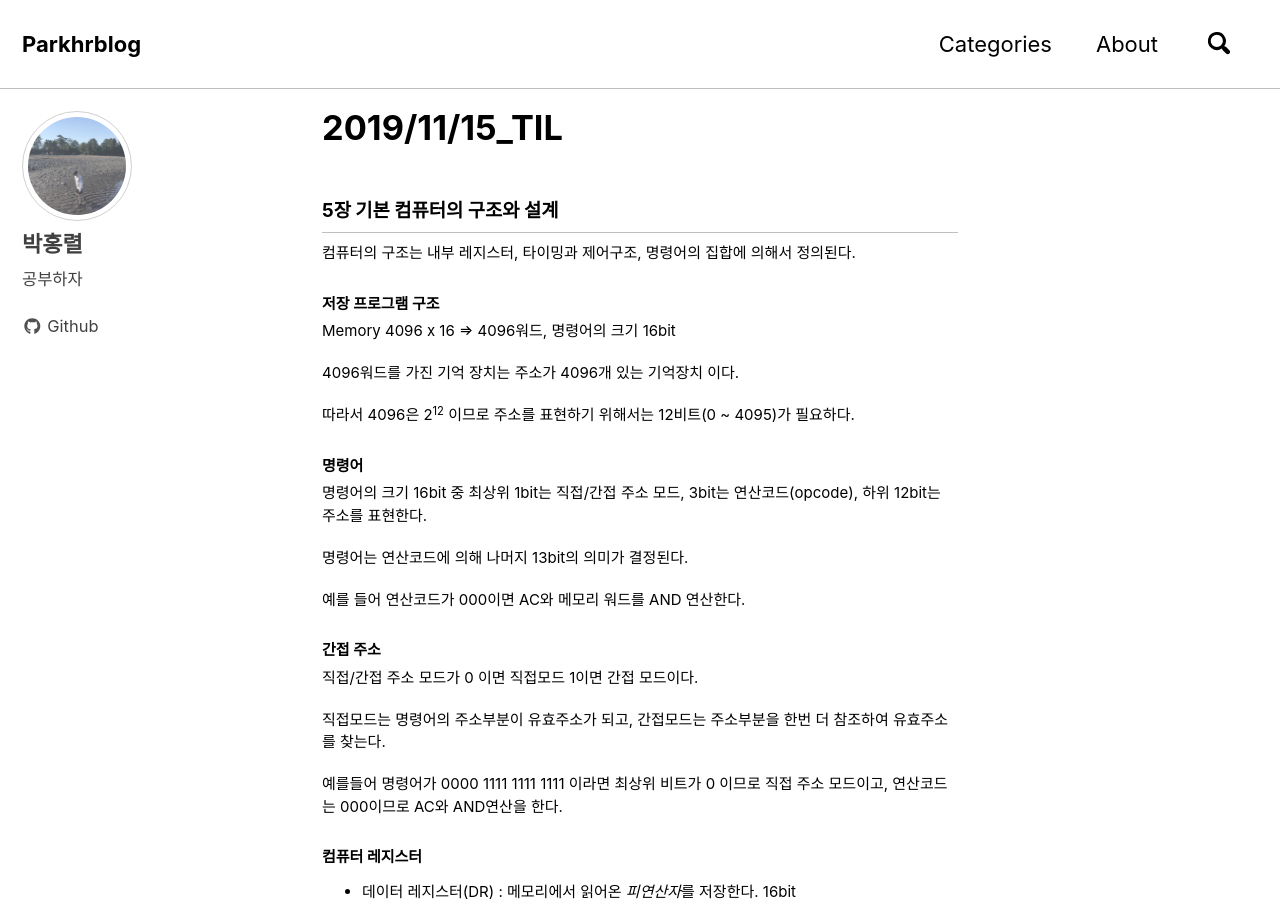
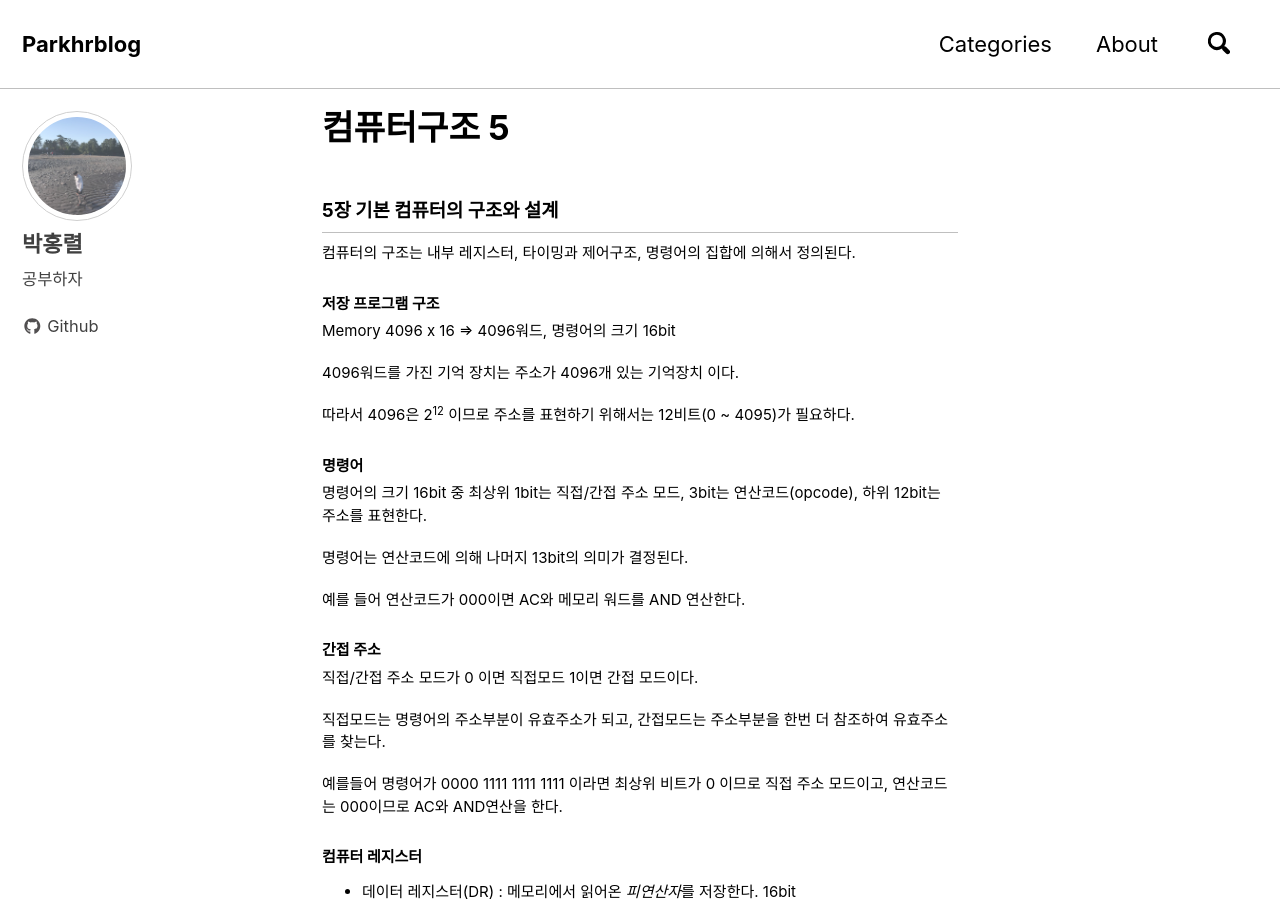
Before and after one commit to parkhr/parkhr.github.io, a Jekyll site: the page built from _posts/2019-11-22-컴퓨터구조 5장.md, in a window 1280 px wide and 900 px high. Built offline with Jekyll 4.4.1, drawn with Linux system fonts in a browser that asks for light colours; cached includes are drawn as plain includes; nearby versions of some CDN libraries.

Commit message:
Update 2019-11-22-컴퓨터구조 5장.md

```diff
--- a/_posts/2019-11-22-컴퓨터구조 5장.md
+++ b/_posts/2019-11-22-컴퓨터구조 5장.md
@@ -1,7 +1,7 @@
 ---
 published: true
 layout: single
-title: "2019/11/15_TIL"
+title: "컴퓨터구조 5"
 category:
  - 컴퓨터 구조
 date : 2019-11-22 20:08:00
```
